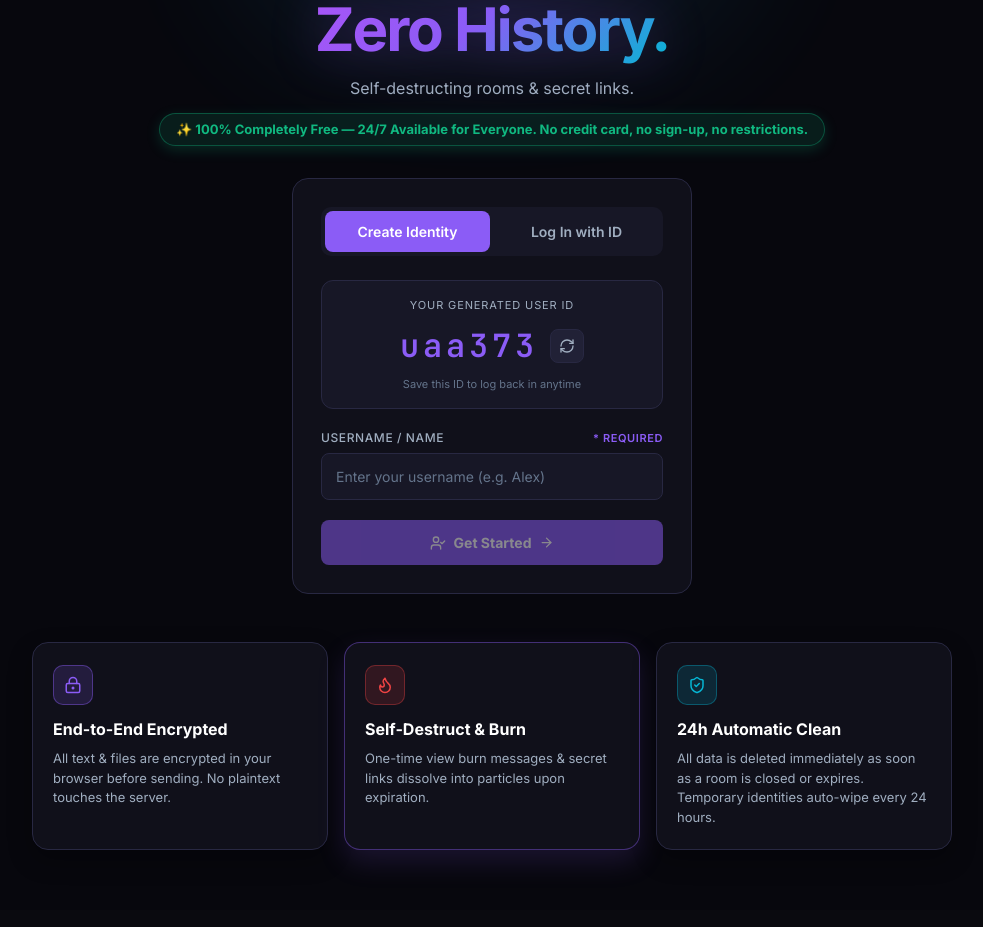
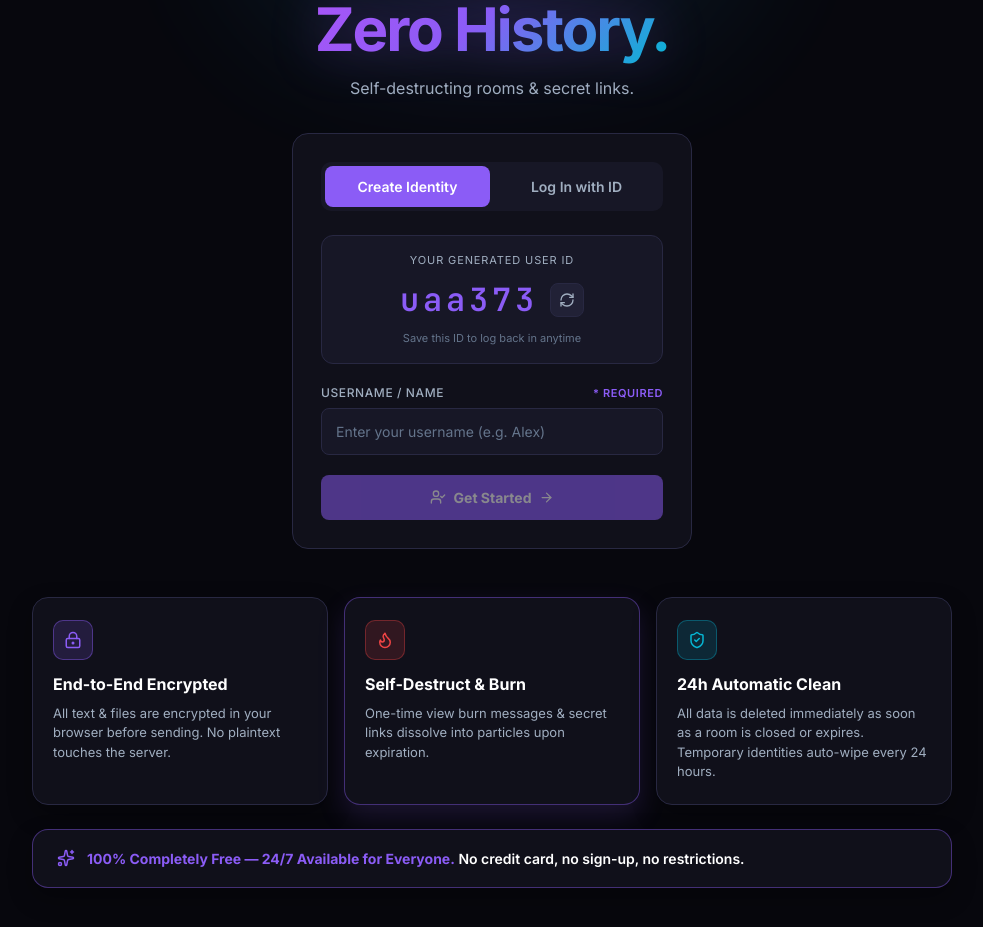
Before and after one commit to Nithin1614/Disappear-Chat, a React (Vite) app: page / in a window 1280 px wide. Shown: the part 197-1124 px from the top of the page, without its empty margins (148-1131 px from the left). Built offline with nearby package versions, Linux system fonts and the light colour scheme; no server answers.

Commit message:
style: move 100% Free 24/7 banner to the bottom card section on LandingPage

```diff
--- a/src/pages/LandingPage.jsx
+++ b/src/pages/LandingPage.jsx
@@ -68,23 +68,6 @@ export default function LandingPage() {
           }}>
             Self-destructing rooms & secret links.
           </p>
-
-          <div style={{
-            marginTop: '12px',
-            fontSize: '13px',
-            fontWeight: 700,
-            color: 'var(--success)',
-            background: 'rgba(16,185,129,0.12)',
-            border: '1px solid rgba(16,185,129,0.35)',
-            borderRadius: '100px',
-            padding: '6px 16px',
-            display: 'inline-flex',
-            alignItems: 'center',
-            gap: '6px',
-            boxShadow: '0 4px 14px rgba(16,185,129,0.2)',
-          }}>
-            ✨ 100% Completely Free — 24/7 Available for Everyone. No credit card, no sign-up, no restrictions.
-          </div>
 
           {/* Quick Dashboard link if already authenticated */}
           {isAuthenticated && (
@@ -170,6 +153,27 @@ export default function LandingPage() {
             </p>
           </div>
 
+          {/* Bottom Card: 100% Free 24/7 */}
+          <div style={{
+            gridColumn: '1 / -1',
+            background: 'var(--surface)',
+            border: '1px solid var(--accent-border)',
+            borderRadius: '16px',
+            padding: '18px 24px',
+            boxShadow: '0 10px 24px rgba(0,0,0,0.3)',
+            display: 'flex',
+            alignItems: 'center',
+            justify: 'center',
+            gap: '12px',
+            textAlign: 'center',
+            marginTop: '8px'
+          }}>
+            <Sparkles size={18} color="var(--accent)" />
+            <p style={{ fontSize: '14px', fontWeight: 600, color: 'var(--text)', lineHeight: 1.5, margin: 0 }}>
+              <span style={{ color: 'var(--accent)', fontWeight: 700 }}>100% Completely Free — 24/7 Available for Everyone.</span> No credit card, no sign-up, no restrictions.
+            </p>
+          </div>
+
         </div>
 
       </main>
```
